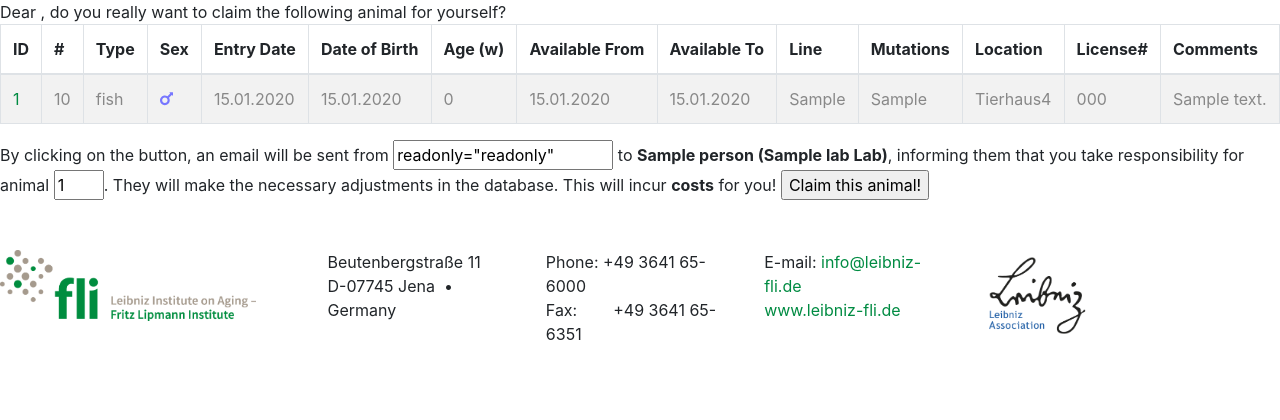
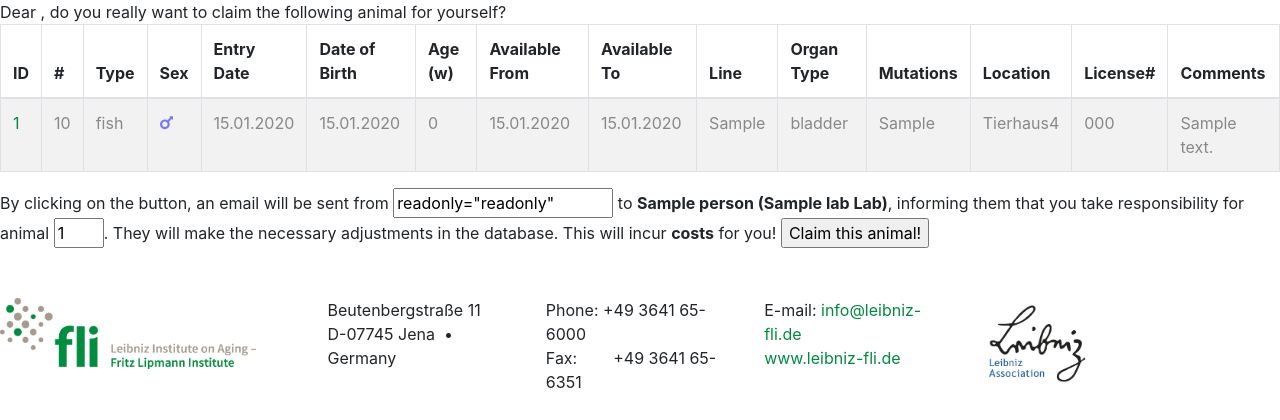
Before and after one commit to mohnbroetchen2/AniShare, a Django app: page /animals/claim/1 in a window 1280 px wide. Shown: the part 80-500 px from the top of the page. Run offline with Django 3.2, Linux system fonts and the light colour scheme; data comes from the database, SQL or seed files in the repository; tables that the repository leaves empty hold one stand-in row (values such as "Sample post"); some libraries are stand-ins or nearby versions; some web fonts are replaced.

Commit message:
MINOR: add organ_type to template

```diff
--- a/animals/templates/animals/animal-claim.html
+++ b/animals/templates/animals/animal-claim.html
@@ -19,6 +19,7 @@ do you really want to claim the following animal for yourself?<br/>
                   <th class="header"> Available From <i class="icon-sort"></i></th>
                   <th class="header"> Available To <i class="icon-sort"></i></th>
                   <th class="header"> Line <i class="icon-sort"></i></th>
+                  <th class="header"> Organ Type <i class="icon-sort"></i></th>
                   <th class="header"> Mutations <i class="icon-sort"></i></th>
                   <th class="header"> Location <i class="icon-sort"></i></th>
                   <th class="header"> License# <i class="icon-sort"></i></th>
@@ -44,6 +45,7 @@ do you really want to claim the following animal for yourself?<br/>
                         <td>{{object.available_from}}</td>
                         <td>{{object.available_to}}</td>
                         <td>{{object.line}}</td>
+                        <td>{{object.organ_type}}</td>
                         <td>{{object.mutations}}</td>
                         <td>{{object.location}}</td>
                         <td>{{object.licence_number}}</td>
--- a/animals/templates/animals/index.html
+++ b/animals/templates/animals/index.html
@@ -18,6 +18,7 @@
                   <th class="header"> Available From <i class="icon-sort"></i></th>
                   <th class="header"> Available To <i class="icon-sort"></i></th>
                   <th class="header"> Line <i class="icon-sort"></i></th>
+                  <th class="header"> Organ Type <i class="icon-sort"></i></th>
                   <th class="header"> Mutations <i class="icon-sort"></i></th>
                   <th class="header"> Location <i class="icon-sort"></i></th>
                   <th class="header"> License# <i class="icon-sort"></i></th>
@@ -44,6 +45,7 @@
                         <td>{{a.available_from}}</td>
                         <td>{{a.available_to}}</td>
                         <td>{{a.line}}</td>
+                        <td>{{a.organ_type}}</td>
                         <td>{{a.mutations}}</td>
                         <td>{{a.location}}</td>
                         <td>{{a.licence_number}}</td>
```
